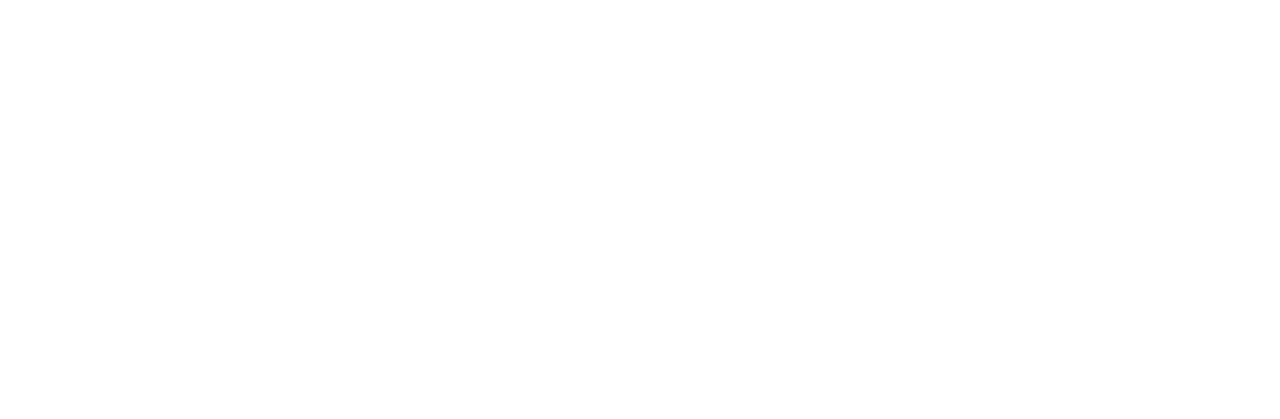
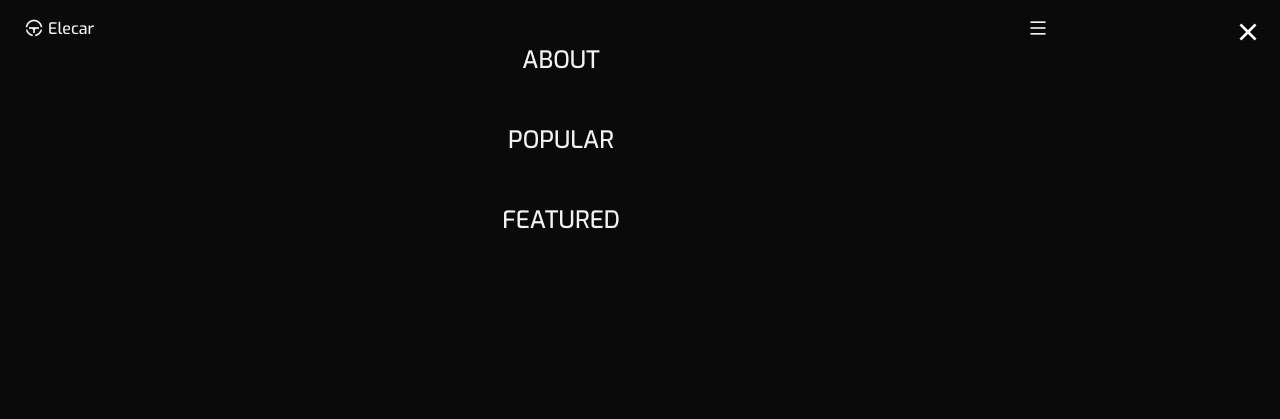
Before and after one commit to Fanomez4ntsoa/_Landing-Page_, a plain HTML site: page Cars-Website/index.html in a window 1280 px wide. Drawn offline with nearby package versions, Linux system fonts and the light colour scheme.

Commit message:
Update css

```diff
--- a/Cars-Website/assets/css/styles.css
+++ b/Cars-Website/assets/css/styles.css
@@ -1,2 +1,187 @@
 /* Google fonts */
-@import url('https://fonts.googleapis.com/css2?family=Poppins:wght@400;500;600;700&display=swap');
+@import url('https://fonts.googleapis.com/css2?family=Exo:wght@400;500;600&display=swap');
+
+
+/* Variables */
+:root {
+	--header-height: 3.5rem;
+
+	/* Colors mode HSL (hue, saturation, lightness)*/
+	--first-color: hsl(219, 69%, 56%);
+	--first-color-alt: hsl(219, 69%, 52%);
+	--title-color: hsl(219, 8%, 95%);
+	--text-color: hsl(219, 8%, 75%);
+	--text-color-light: hsl(219, 4%, 55%);
+	--white-color: #fff;
+	--body-color: hsl(219, 4%, 4%);
+	--container-color: hsl(219, 4%, 7%);
+
+
+	/* Font and typography */
+	/* .5rem = 8px / 1rem = 16px ... */
+	--body-font: 'Exo', sans-serif;
+	--h1-font-size: 1.5rem;
+	--h2-font-size: 1.25rem;
+	--h3-font-size: 1rem;
+	--normal-font-size: .938rem;
+	--small-font-size: .813rem;
+	--smaller-font-size: .75rem;
+
+	/* Font weight */
+	--font-medium: 500;
+	--font-semi-bold: 600;
+
+	/* z index */
+	--z-tooltip: 10;
+	--z-fixed: 100;
+}
+
+/* Responsive typography */
+@media screen and (min-width: 968px) {
+	:root {
+		--h1-font-size: 2.25rem;
+		--h2-font-size: 1.5rem;
+		--h3-font-size: 1.25rem;
+		--normal-font-size: 1rem;
+		--smaller-font-size: .875rem;
+		--smaller-font-size: .813rem;
+	}
+}
+
+/* Base */
+* {
+	box-sizing: border-box;
+	padding: 0;
+	margin: 0;
+}
+html {
+	scroll-behavior: smooth;
+}
+body {
+	font-family: var(--body-font);
+	font-size: var(--normal-font-size);
+	background-color: var(--body-color);
+	color: var(--text-color);
+}
+h1,h2,h3 {
+	color: var(--title-color);
+	font-weight: var(--font-semi-bold);
+}
+ul {
+	list-style: none;
+}
+a {
+	text-decoration: none;
+}
+img {
+	max-width: 100%;
+	height: auto;
+}
+
+/* Classe css reutilisable */
+.container {
+	max-width: 1024px;
+	margin-right: 1.5rem;
+	margin-left: 1.5rem;
+}
+.grid {
+	display: grid;
+	gap: 1.5rem;
+}
+.section {
+	padding: 4.5rem 0 2rem;
+}
+.section__title {
+	font-size: var(--h2-font-size);
+	text-align: center;
+	margin-bottom: 2.5rem;
+}
+.main {
+	overflow: hidden;
+}
+
+/* Header & Nav */
+.header {
+	width: 100%;
+	background-color: transparent;
+	position: fixed;
+	top: 0;
+	left: 0;
+	z-index: var(--z-fixed);
+}
+.nav {
+	height: var(--header-height);
+	display: flex;
+	justify-content: space-between;
+	align-items: center;
+}
+.nav__logo,
+.nav__toggle {
+	color: var(--title-color);
+	display: inline-flex;
+}
+.nav__logo {
+	align-items: center;
+	column-gap: .25rem;
+	font-weight: var(--font-medium);
+	transition: .3s;
+}
+.nav__logo i {
+	font-size: 1.25rem;
+}
+.nav__logo:hover {
+	color: var(--first-color);
+}
+.nav__toggle {
+	font-size: 1.25rem;
+	cursor: pointer;
+}
+
+@media screen and (max-width: 767px) {
+	.nav__menu {
+		position: fixed;
+		background-color: hsla(0, 0%, 100%, .1);
+		top: 0;
+		right: -100%;
+		width: 100%;
+		height: 100%;
+		backdrop-filter: blur(96px);
+		transition: .3s;
+	}
+}
+
+.nav__list {
+	display: flex;
+	flex-direction: column;
+	text-align: center;
+	row-gap: 3rem;
+	padding-top: 9rem;
+}
+.nav__link {
+	text-transform: uppercase;
+	color: var(--title-color);
+	font-size: var(--h2-font-size);
+	font-weight: var(--font-medium);
+	transition: .3s;
+}
+.nav__link:hover {
+	color: var(--first-color);
+}
+.nav__close {
+	font-size: 2rem;
+	color: var(--white-color);
+	position: absolute;
+	top: 1rem;
+	right: 1rem;
+	cursor: pointer;
+}
+
+/* Show Menu */
+.show-menu {
+	right: 0;
+}
+
+/* Change background header */
+
+
+/* Active link */
--- a/Cars-Website/assets/js/script.js
+++ b/Cars-Website/assets/js/script.js
@@ -0,0 +1,30 @@
+/*=============== SHOW MENU ===============*/
+const navMenu = document.getElementById('nav-menu'),
+      navToggle = document.getElementById('nav-toggle'),
+      navClose = document.getElementById('nav-close')
+
+/*===== MENU SHOW =====*/
+/* Validate if constant exists */
+if(navToggle){
+    navToggle.addEventListener('click', () =>{
+        navMenu.classList.add('show-menu')
+    })
+}
+
+/*===== MENU HIDDEN =====*/
+/* Validate if constant exists */
+if(navClose){
+    navClose.addEventListener('click', () =>{
+        navMenu.classList.remove('show-menu')
+    })
+}
+
+/*===== REMOVE MENU MOBILE =====*/
+const navLink = document.querySelectorAll('.nav__link')
+
+function linkAction() {
+    const navMenu = document.getElementById('nav-menu')
+    // When we click on each nav__link, we remove the show-menu class
+    navMenu.classList.remove('show-menu')
+}
+navLink.forEach(n => n.addEventListener('click', linkAction))
--- a/Cars-Website/index.html
+++ b/Cars-Website/index.html
@@ -4,22 +4,91 @@
 	<meta charset="utf-8">
 	<meta name="viewport" content="width=device-width, initial-scale=1">
 	<title> Cars </title>
+
 	<!-- Css -->
 	<link rel="stylesheet" type="text/css" href="assets/css/styles.css">
 
 	<!-- Fav icon -->
-	<link rel="shortcut icon" type="text/css" href="assets/img/favicon.png">
+	<link rel="shortcut icon" type="image/x-icon" href="assets/img/favicon.png">
 
 	<!-- Remix icon -->
 	<link href="https://cdn.jsdelivr.net/npm/remixicon@2.5.0/fonts/remixicon.css" rel="stylesheet">
 
+	<!-- Swiper Css -->
+	<link rel="stylesheet" type="text/css" href="">
+
 </head>
 <body>
+		<!-- HEADER -->
+		<header class="header" id="header">
+			<nav class="nav container">
+				<a href="#" class="nav__logo">
+					<i class="ri-steering-line"></i>
+					Elecar
+				</a>
+				<div class="nav__menu" id="nav-menu">
+				 	<ul class="nav__list">
+				 		<li class="nav__item">
+				 			<a href="#home" class="nav__link">Home</a>
+				 		</li>
+				 		<li class="nav__item">
+				 			<a href="#about" class="nav__link">About</a>
+				 		</li>
+				 		<li class="nav__item">
+				 			<a href="#popular" class="nav__link">Popular</a>
+				 		</li>
+				 		<li class="nav__item ">
+				 			<a href="#featured" class="nav__link">Featured</a>
+				 		</li>
+				 	</ul>
 
+				 	<div class="nav__close" id="nav-close">
+				 		<i class="ri-close-line"></i>
+				 	</div>
+				</div>
 
+				<!-- Toggle button -->
+				<div class="nav__toggle" id="nav-toggle">
+					<i class="ri-menu-line"></i>
+				</div>
+			</nav>
+		</header>
+
+		<!-- MAIN -->
+		<main class="main">
+			<!-- Home -->
+			<section class="home section" id="home">
+
+			</section>
+
+			<!-- about -->
+			<section class="about section" id="about">
+
+			</section>
+
+			<!-- popular -->
+			<section class="popular section" id="popular">
+
+			</section>
+		</main>
+		<!-- FOOTER -->
+		<footer class="footer section">
+
+		</footer>
 
 
 	<script>document.write('<script src="http://' + (location.host || 'localhost').split(':')[0] + ':35729/livereload.js?snipver=1"></' + 'script>')</script>
+	<!-- Scroll reveal -->
+	<script type="text/javascript" src=""></script>
+
+	<!-- Swiper Js -->
+	<script type="text/javascript" src=""></script>
+
+	<!-- Mixitup js -->
+	<script type="text/javascript" src=""></script>
+
+	<!-- Js -->
 	<script type="text/javascript" src="assets/js/script.js"></script>
+
 </body>
 </html>
```
